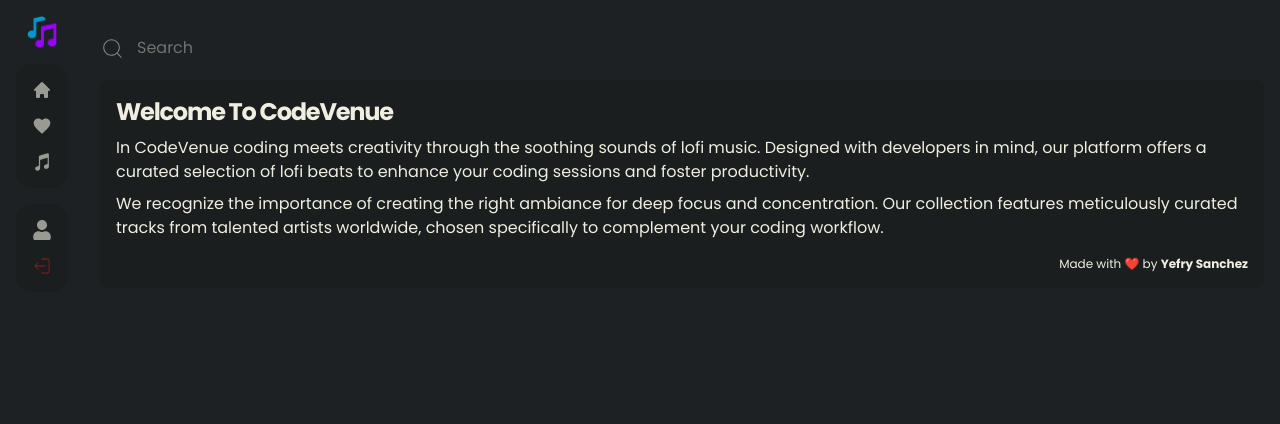
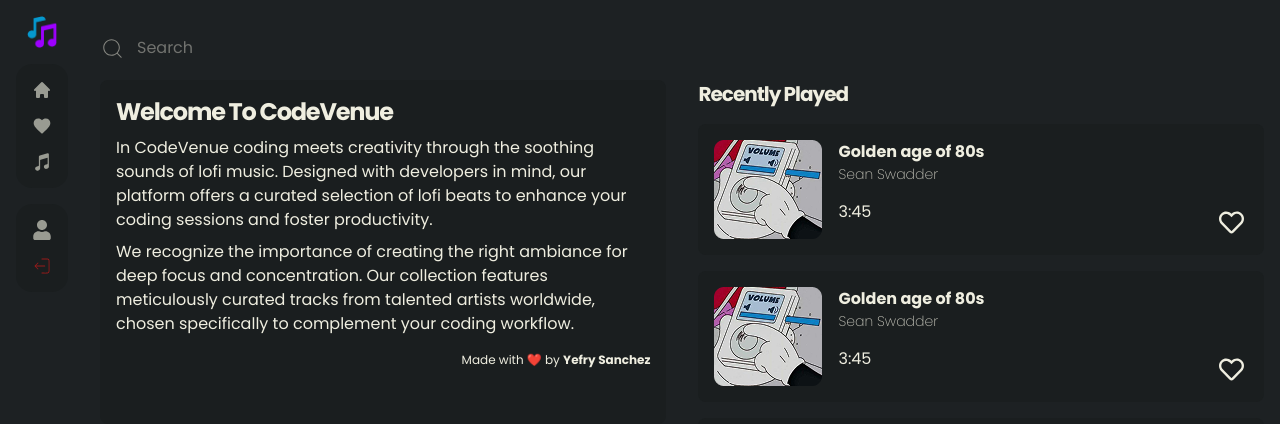
Before and after one commit to yefrysanchez/codevenue2, a Next.js app: page / in a window 1280 px wide. Shown: the top 424 px of the page. Built offline with nearby package versions, Linux system fonts and the light colour scheme.

Commit message:
Recently played component

```diff
--- a/src/app/components/Hero.tsx
+++ b/src/app/components/Hero.tsx
@@ -2,7 +2,7 @@ import React from "react";
 
 const Hero = () => {
   return (
-    <section className="bg-darkAlt p-4 rounded-lg">
+    <section className="bg-darkAlt p-4 rounded-lg lg:w-1/2">
       <h1 className="font-bold mb-2 tracking-tighter capitalize text-2xl">
         Welcome to CodeVenue
       </h1>
--- a/src/app/components/Navbar.tsx
+++ b/src/app/components/Navbar.tsx
@@ -19,7 +19,7 @@ const Navbar = () => {
 
   const [isOpen, setIsOpen] = useState(false);
   return (
-    <header>
+    <header className="z-50">
       <nav className="p-4 flex lg:flex-col justify-between items-center lg:w-fit gap-4">
         <div>
           <Image width={32} height={32} src={"/logo.png"} alt="logo" />
--- /dev/null
+++ b/src/app/components/RecentlyPlayed.tsx
@@ -0,0 +1,19 @@
+import React from 'react'
+import TrackCard from './TrackCard'
+
+const RecentlyPlayed = () => {
+  return (
+    <div className='lg:w-1/2'>
+        <h2 className="font-bold mb-4 tracking-tighter capitalize text-xl">Recently Played</h2>
+        <div className='scrollbar-hide overflow-x-auto flex gap-4 lg:flex-col h-[300px] lg:overflow-x-hidden lg:overflow-y-auto'>
+            <TrackCard />
+            <TrackCard />
+            <TrackCard />
+            <TrackCard />
+
+        </div>
+    </div>
+  )
+}
+
+export default RecentlyPlayed
--- a/src/app/components/SideMenu.tsx
+++ b/src/app/components/SideMenu.tsx
@@ -28,7 +28,7 @@ const SideMenu = ({ setIsOpen }: SideMenuProps) => {
   };
 
   return (
-    <div className="fixed lg:hidden text-3xl top-0 left-0 right-0 bottom-0 w-full h-full bg-primary/30 backdrop-blur-sm flex flex-col justify-center items-center gap-4">
+    <div className="fixed lg:hidden text-3xl top-0 left-0 right-0 bottom-0 w-full h-full bg-darkAlt/80 backdrop-blur-sm flex flex-col justify-center items-center gap-4">
       <ul className="flex flex-col  gap-8">
         {navlinks.map((link) => (
           <li onClick={() => setIsOpen(false)} key={link.link}>
--- /dev/null
+++ b/src/app/components/TrackCard.tsx
@@ -0,0 +1,59 @@
+"use client";
+
+import Image from "next/image";
+import React, { useState } from "react";
+import { FaHeart, FaRegHeart } from "react-icons/fa";
+
+const TrackCard = () => {
+  const [isLiked, setIsLiked] = useState(false);
+
+  const handlePlay = () => {
+    console.log("playing track");
+  };
+
+  return (
+    <div
+      className="relative lg:flex gap-4 shrink-0 bg-darkAlt p-4 h-[233px] lg:h-auto w-full max-w-[323px] lg:max-w-[600px] rounded-lg"
+      role="group"
+      aria-labelledby="track-title"
+    >
+      {/* Track Image */}
+      <div onClick={handlePlay} className="mb-4 lg:mb-0 cursor-pointer">
+        <Image
+          src="/sample-track.png"
+          alt="Album cover of Golden age of 80s"
+          width={108}
+          height={99}
+          className="rounded-t-lg"
+        />
+      </div>
+
+      {/* Track Info */}
+      <div onClick={handlePlay} className="flex cursor-pointer flex-col">
+        <span id="track-title" className="font-semibold">
+          Golden age of 80s
+        </span>
+        <span className="font-extralight text-light/80 text-sm">
+          Sean Swadder
+        </span>
+        <span className="mt-4">3:45</span>
+      </div>
+
+      {/* Like Button */}
+      <button
+        onClick={() => setIsLiked(!isLiked)}
+        className="absolute active:opacity-70 right-4 top-4 lg:bottom-4 lg:top-auto focus:outline-none rounded-full p-1"
+        aria-label={isLiked ? "Unlike track" : "Like track"}
+        aria-pressed={isLiked}
+      >
+        {isLiked ? (
+          <FaHeart className="text-secundary" size={25} />
+        ) : (
+          <FaRegHeart size={25} />
+        )}
+      </button>
+    </div>
+  );
+};
+
+export default TrackCard;
--- a/src/app/globals.css
+++ b/src/app/globals.css
@@ -2,168 +2,13 @@
 @tailwind components;
 @tailwind utilities;
 
-/*Start Animations*/
-@-webkit-keyframes animatetop {
-	from {
-		top: -300px;
-		opacity: 0;
-	}
-	to {
-		top: 0;
-		opacity: 1;
-	}
-}
-@keyframes animatetop {
-	from {
-		top: -300px;
-		opacity: 0;
-	}
-	to {
-		top: 0;
-		opacity: 1;
-	}
-}
-@-webkit-keyframes zoomIn {
-	0% {
-		opacity: 0;
-		-webkit-transform: scale3d(0.3, 0.3, 0.3);
-		transform: scale3d(0.3, 0.3, 0.3);
-	}
-	50% {
-		opacity: 1;
-	}
-}
-@keyframes zoomIn {
-	0% {
-		opacity: 0;
-		-webkit-transform: scale3d(0.3, 0.3, 0.3);
-		transform: scale3d(0.3, 0.3, 0.3);
-	}
-	50% {
-		opacity: 1;
-	}
-}
-/*End Animations*/
-/*
--- Start BackGround Animation
-*/
-.area {
-	background: #4e54c8;
-	background: -webkit-linear-gradient(to left, #8f94fb, #4e54c8);
-	width: 100%;
-	height: 100%;
-	position: absolute;
-	z-index: -1;
-}
-
-.circles {
-	position: absolute;
-	top: 0;
-	left: 0;
-	width: 100%;
-	height: 96%;
-	overflow: hidden;
-}
-
-.circles li {
-	position: absolute;
-	display: block;
-	list-style: none;
-	width: 20px;
-	height: 20px;
-	background: rgba(255, 255, 255, 0.2);
-	animation: animate 25s linear infinite;
-	bottom: -150px;
-}
-
-.circles li:nth-child(1) {
-	left: 25%;
-	width: 80px;
-	height: 80px;
-	animation-delay: 0s;
-}
-
-.circles li:nth-child(2) {
-	left: 10%;
-	width: 20px;
-	height: 20px;
-	animation-delay: 2s;
-	animation-duration: 12s;
-}
-
-.circles li:nth-child(3) {
-	left: 70%;
-	width: 20px;
-	height: 20px;
-	animation-delay: 4s;
-}
-
-.circles li:nth-child(4) {
-	left: 40%;
-	width: 60px;
-	height: 60px;
-	animation-delay: 0s;
-	animation-duration: 18s;
-}
-
-.circles li:nth-child(5) {
-	left: 65%;
-	width: 20px;
-	height: 20px;
-	animation-delay: 0s;
-}
-
-.circles li:nth-child(6) {
-	left: 75%;
-	width: 110px;
-	height: 110px;
-	animation-delay: 3s;
-}
-
-.circles li:nth-child(7) {
-	left: 35%;
-	width: 150px;
-	height: 150px;
-	animation-delay: 7s;
-}
-
-.circles li:nth-child(8) {
-	left: 50%;
-	width: 25px;
-	height: 25px;
-	animation-delay: 15s;
-	animation-duration: 45s;
-}
-
-.circles li:nth-child(9) {
-	left: 20%;
-	width: 15px;
-	height: 15px;
-	animation-delay: 2s;
-	animation-duration: 35s;
-}
-
-.circles li:nth-child(10) {
-	left: 85%;
-	width: 150px;
-	height: 150px;
-	animation-delay: 0s;
-	animation-duration: 11s;
-}
-
-@keyframes animate {
-	0% {
-		transform: translateY(0) rotate(0deg);
-		opacity: 1;
-		border-radius: 0;
+@layer utilities {
+	.scrollbar-hide {
+	  -ms-overflow-style: none;  /* IE and Edge */
+	  scrollbar-width: none;  /* Firefox */
 	}
 
-	100% {
-		transform: translateY(-1000px) rotate(720deg);
-		opacity: 0;
-		border-radius: 50%;
+	.scrollbar-hide::-webkit-scrollbar {
+	  display: none;  /* Chrome, Safari, and Edge */
 	}
-}
-/*
--- End BackGround Animation
-*/
+  }
--- a/src/app/layout.tsx
+++ b/src/app/layout.tsx
@@ -3,7 +3,7 @@ import { Poppins } from "next/font/google";
 import "./globals.css";
 import Navbar from "./components/Navbar";
 
-const poppins = Poppins({ subsets: ["latin"], weight: ["100", "400", "700"] });
+const poppins = Poppins({ subsets: ["latin"], weight: ["100","200", "400", "700"] });
 export const metadata: Metadata = {
   title: "CodeVenue",
   description:
@@ -18,7 +18,7 @@ export default function RootLayout({
   return (
     <html lang="en">
       <body className={`${poppins.className} antialiased bg-dark text-light`}>
-        <main className="flex flex-col lg:flex-row min-h-screen">
+        <main className="flex flex-col lg:flex-row min-h-screen w-full max-w-7xl mx-auto">
           <Navbar />
           {children}
         </main>
--- a/src/app/page.tsx
+++ b/src/app/page.tsx
@@ -1,5 +1,6 @@
 import { CiSearch } from "react-icons/ci";
 import Hero from "./components/Hero";
+import RecentlyPlayed from "./components/RecentlyPlayed";
 
 export default function Home() {
   return (
@@ -13,8 +14,9 @@ export default function Home() {
           className="p-1 focus:outline-none bg-transparent w-full max-w-xl placeholder:text-light/40"
         />
       </div>
-      <div>
+      <div className="flex flex-col gap-8 lg:flex-row ">
         <Hero />
+        <RecentlyPlayed />
       </div>
     </div>
   );
```
Also changed, not shown: public/sample-track.png (added).
